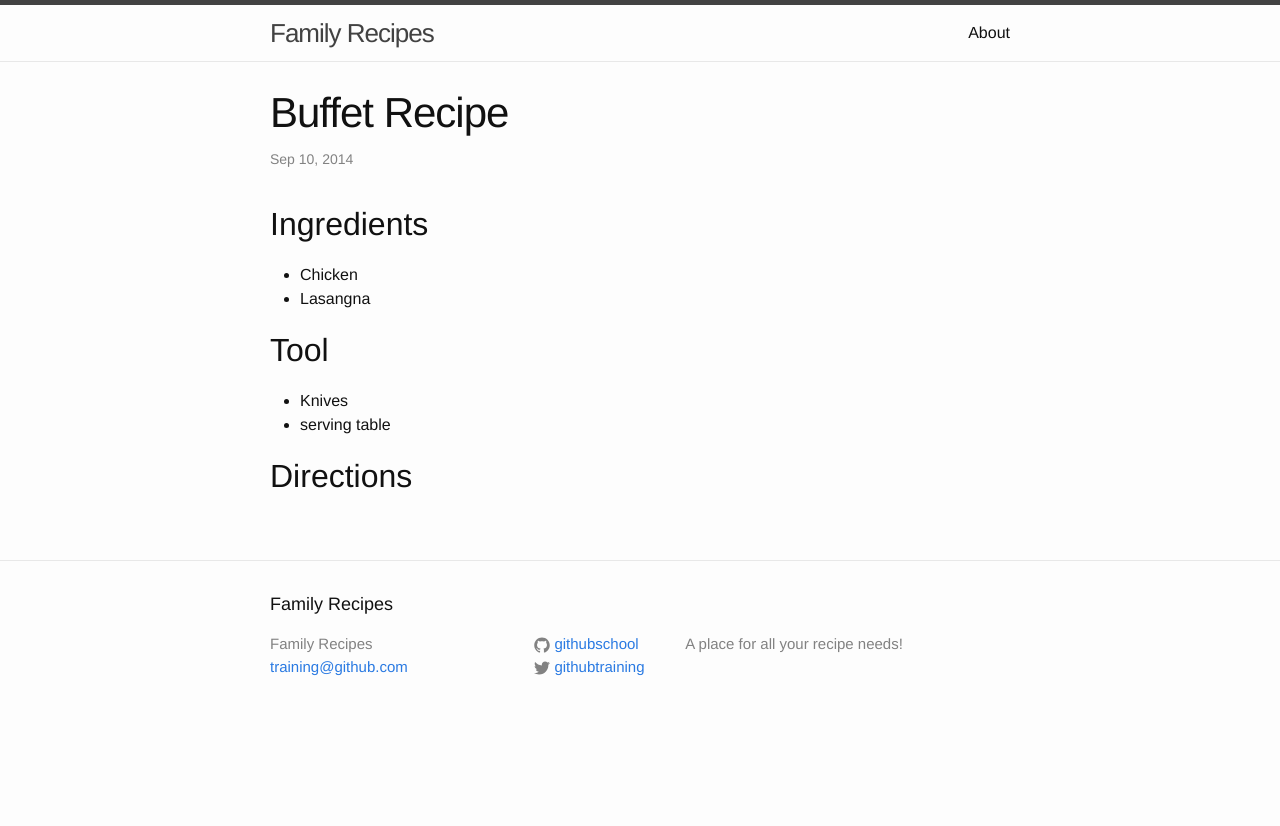
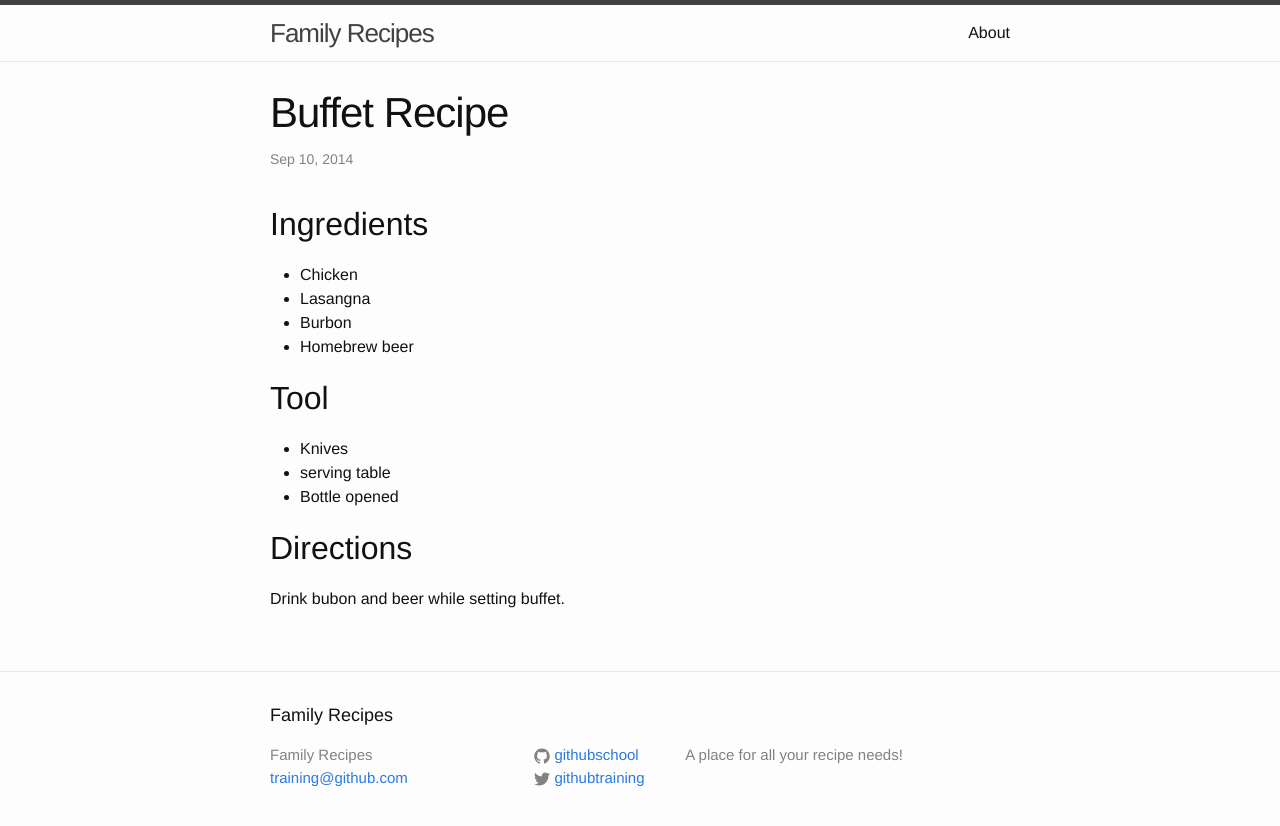
Before and after one commit to githubteacher/feb-recipes, a Jekyll site: the page built from _posts/2014-09-10-buffet-recipe.md, in a window 1280 px wide. Shown: the top 826 px of the page. Built offline with Jekyll 4.4.1, drawn with Linux system fonts in a browser that asks for light colours.

Commit message:
Add libation to the buffet
Ballmer curve.

```diff
--- a/_posts/2014-09-10-buffet-recipe.md
+++ b/_posts/2014-09-10-buffet-recipe.md
@@ -8,9 +8,13 @@ categories: buffet
 ## Ingredients
 - Chicken
 - Lasangna
+- Burbon
+- Homebrew beer
 
 ## Tool
 - Knives
 - serving table
+- Bottle opened
 
 ## Directions
+Drink bubon and beer while setting buffet.
```
